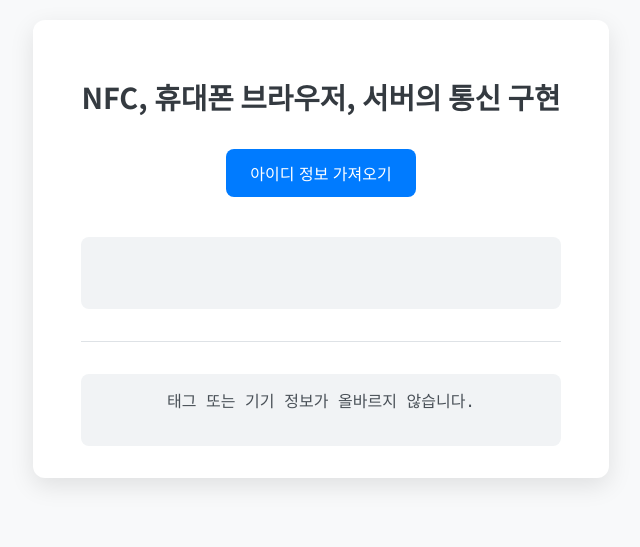
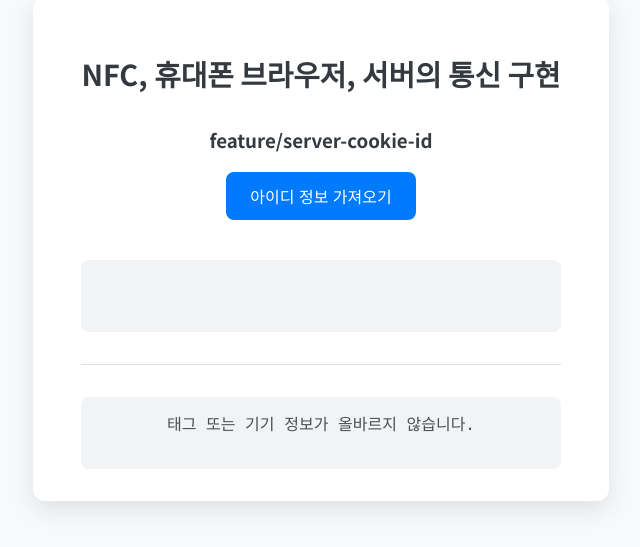
Before and after one commit to somofth/nfc-connect, a plain HTML site: page index.html in a window 1280 px wide. Shown: the part 151-698 px from the top of the page, without its empty margins (319-959 px from the left). Drawn offline with Linux system fonts and the light colour scheme; no server answers.

Commit message:
readme.md changed

```diff
--- a/index.html
+++ b/index.html
@@ -10,6 +10,7 @@
   <body>
     <div class="container">
       <h2>NFC, 휴대폰 브라우저, 서버의 통신 구현</h2>
+      <h3>feature/server-cookie-id</h3>
       <button id="btn">아이디 정보 가져오기</button>
       <div id="result"></div>
       <hr />
```
Also changed, not shown: README.md.
